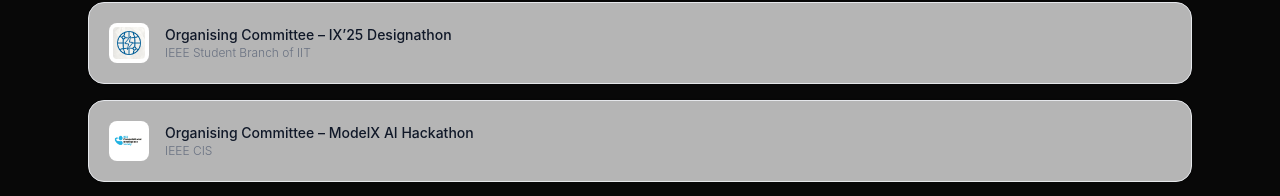
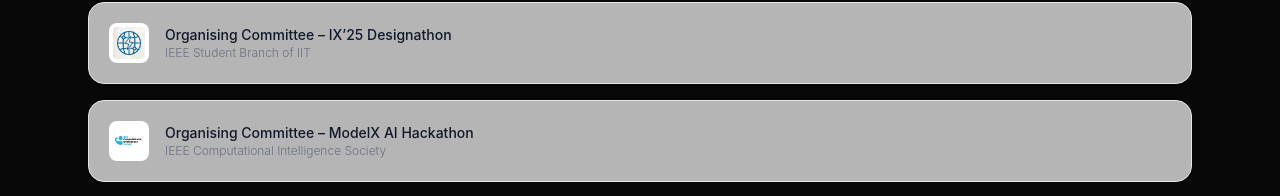
Before and after one commit to NadithiMoonasingha/My_Portfolio, a Next.js app: page / in a window 1280 px wide. Shown: the part 3557-3753 px from the top of the page. Built offline with nearby package versions, Linux system fonts and the light colour scheme.

Commit message:
Fixed a typo in the Leadership and Activities section

```diff
--- a/src/data/portfolio.ts
+++ b/src/data/portfolio.ts
@@ -101,7 +101,7 @@
     },
     {
       title: "Organising Committee – ModelX AI Hackathon",
-      org: "IEEE CIS",
+      org: "IEEE Computational Intelligence Society",
       logo: "/Logos/IEEE_CIS.jpg"
     },
     {
```
